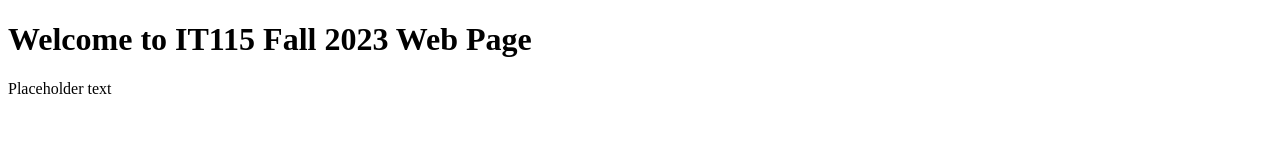
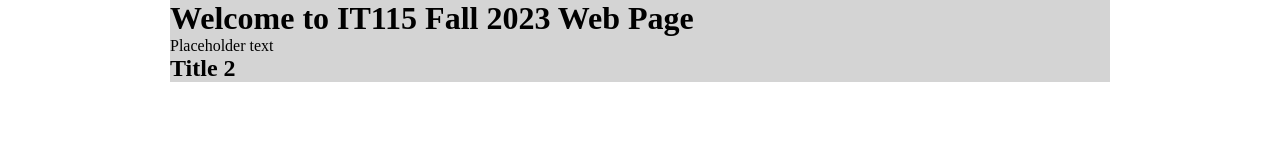
Before and after one commit to keiffer213/IT115-A4, a plain HTML site: page index.html in a window 1280 px wide. Drawn offline with Linux system fonts and the light colour scheme.

Commit message:
Add files via upload

```diff
--- a/index.html
+++ b/index.html
@@ -4,12 +4,17 @@
     <meta charset="UTF-8">
     <meta name="viewport" content="width=device-width, initial-scale=1.0">
     <title>IT115 A4 Webpage</title>
+    <link rel="stylesheet" href="./styles.css">
 </head>
 
 <body>
-    <h1>Welcome to IT115 Fall 2023 Web Page</h1>
-    <p>Placeholder text</p>
+    <div id="wrapper">
+        <h1>Welcome to IT115 Fall 2023 Web Page</h1>
+        <p>Placeholder text</p>
+
+        <h2> Title 2 </h2>
 
 
+    </div>
 </body>
 </html>
--- /dev/null
+++ b/styles.css
@@ -0,0 +1,10 @@
+* { /* clear all element format*/
+    padding:0;
+    margin:0;
+}
+
+div#wrapper {
+    margin:0 auto; /* center element */
+    width: 940px;
+    background: rgb(212, 212, 212);
+}
```
